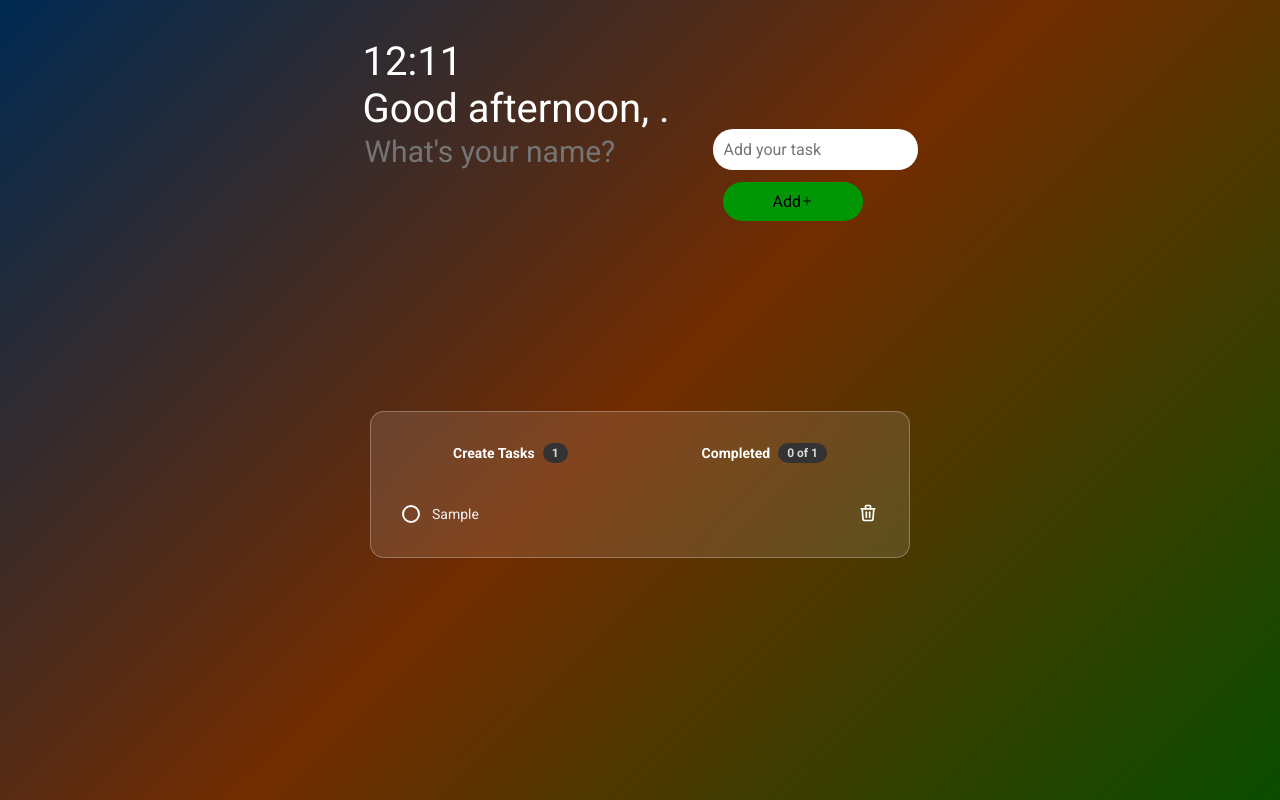
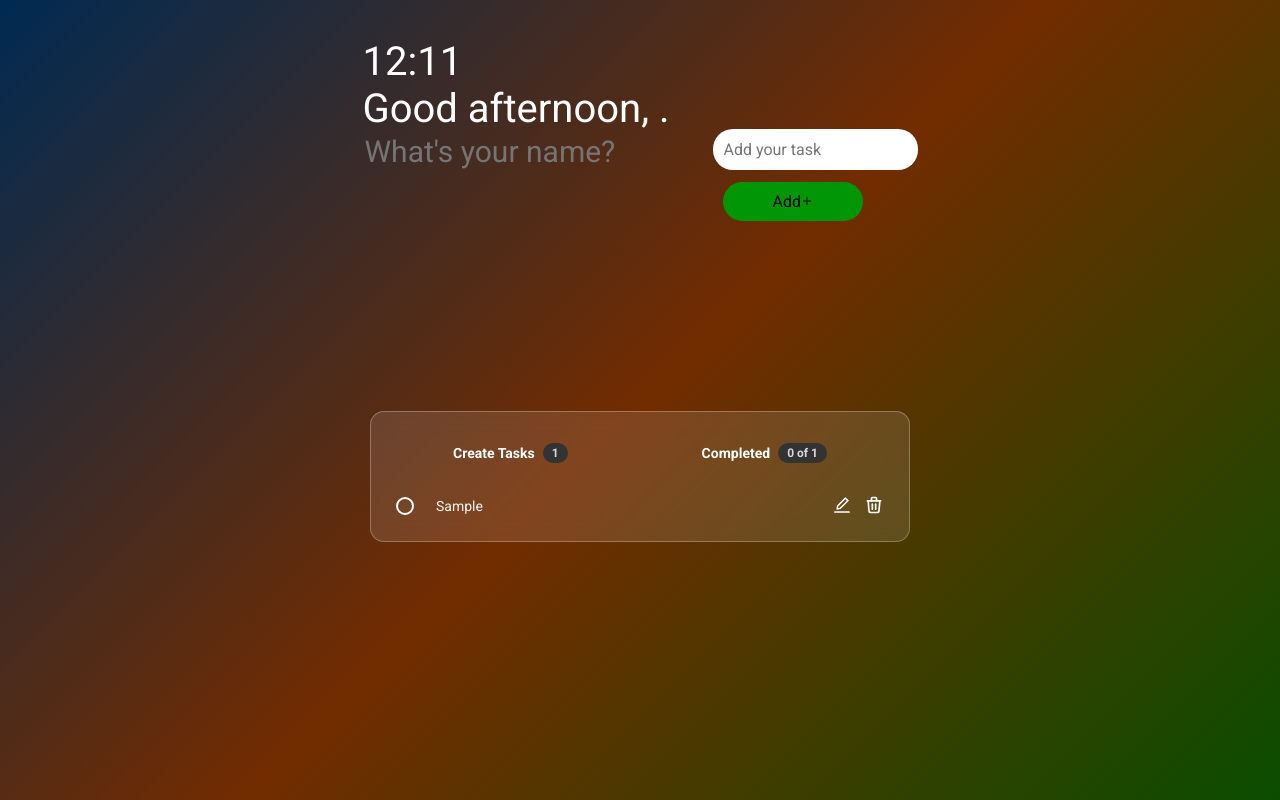
Before and after one commit to blkjacobinsjr/To-Do-List-V2, a React (Vite) app: page / in a window 1280 px wide. Both pictures are taken after typing "Sample" into the empty fields and a click on the button "Add". Built offline with nearby package versions, Linux system fonts and the light colour scheme.

Commit message:
added Edit btn style

```diff
--- a/src/components/Task/index.jsx
+++ b/src/components/Task/index.jsx
@@ -1,6 +1,7 @@
 import styles from './task.module.css'
 import { TbTrash } from 'react-icons/tb';
 import { BsFillCheckCircleFill } from 'react-icons/bs';
+import { AiOutlineEdit } from 'react-icons/ai'
 
 export function Task({ task, onComplete, onDelete }) {
     return (
@@ -11,6 +12,13 @@ export function Task({ task, onComplete, onDelete }) {
 
             <p className={task.isCompleted ? styles.textCompleted : ""}>{task.title}</p>
 
+            <button className={styles.editButton}
+                onClick={() => {
+                    this.setState({ editing: true })
+                }}
+            >
+                <AiOutlineEdit size={20} />
+            </button>
             <button className={styles.deleteButton} onClick={() => onDelete(task.id)}>
                 <TbTrash size={20} />
             </button>
--- a/src/components/Task/task.module.css
+++ b/src/components/Task/task.module.css
@@ -1,6 +1,6 @@
 .task {
   width: 100%;
-  padding: 16px;
+  padding: 0 10px;
   border-radius: 8px;
   display: flex;
   align-items: center;
@@ -13,6 +13,7 @@
   line-height: 19px;
   color: #F2F2F2;
   margin-right: auto;
+  padding: 10px;
 }
 
 p.textCompleted {
@@ -44,6 +45,7 @@ p.textCompleted {
   background: none;
   border: none;
   color: #ffffff;
+  padding: 0 px;
 }
 
 .deleteButton:hover {
@@ -53,3 +55,19 @@ p.textCompleted {
   height: 28px;
   border-radius: 30px;
 }
+
+.editButton {
+
+  background: none;
+  border: none;
+  color: #ffffff;
+  padding: 0 px;
+}
+
+.editButton:hover {
+  background-color: gray;
+  opacity: 70%;
+  width: 28px;
+  height: 28px;
+  border-radius: 30px;
+}
```
